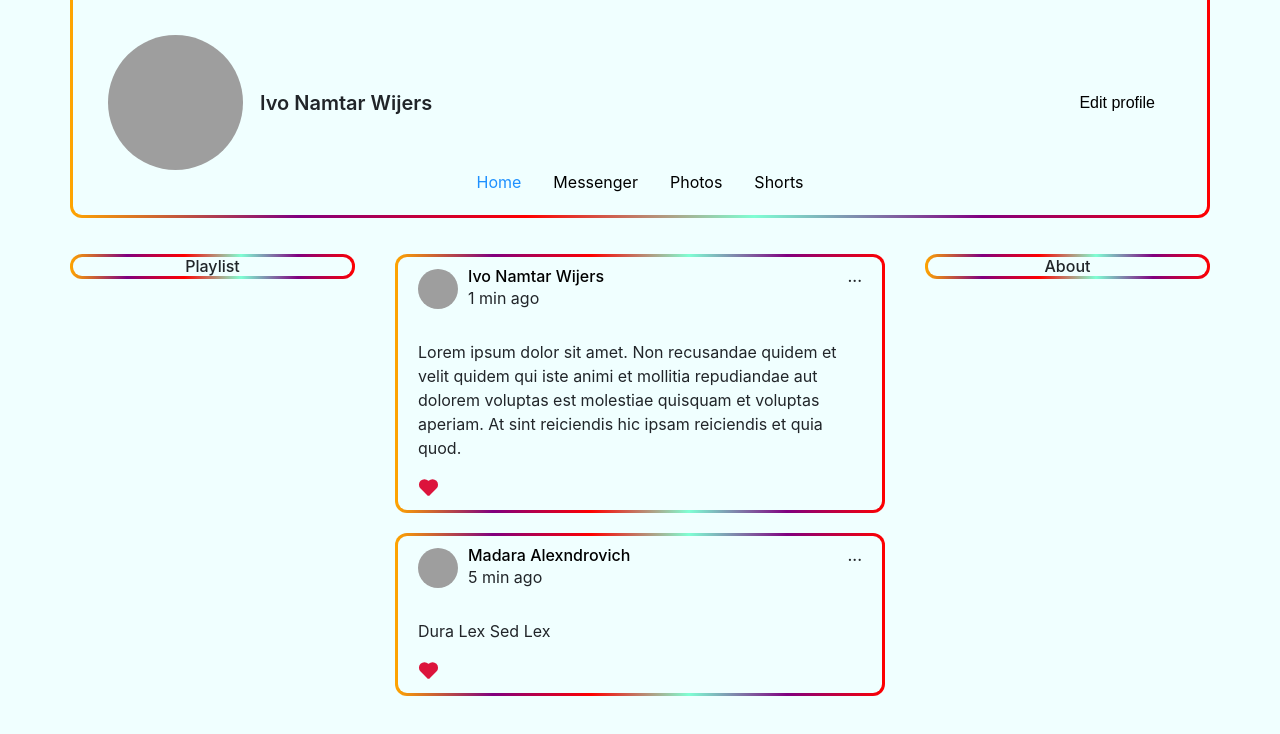
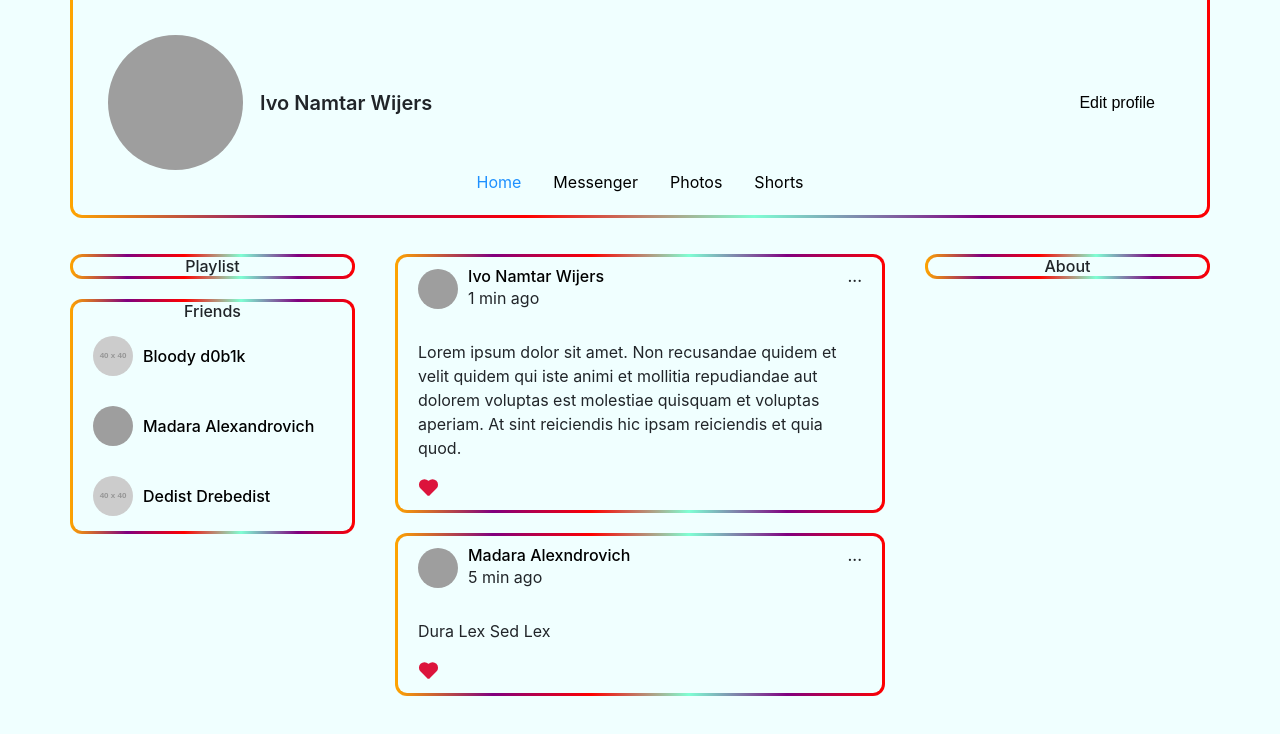
Before and after one commit to kkapchin/samurai-way-main, a React (Create React App) app: page / in a window 1280 px wide. Shown: the top 734 px of the page. Built offline with nearby package versions, Linux system fonts and the light colour scheme; grey boxes are pictures that could not be loaded.

Commit message:
friends side-block

```diff
--- a/public/css/main.css
+++ b/public/css/main.css
@@ -212,6 +212,10 @@ ul li a.active {
     width: 100%;
 }
 
+.side-block__container {
+    margin-bottom: 1.25rem;
+}
+
 .post__author {
     display: flex;
     align-items: center;
--- a/src/App.tsx
+++ b/src/App.tsx
@@ -14,8 +14,14 @@ export default function App({ state }: AppPropsType) {
         <BrowserRouter>
             <div className="app__wrap">
                 <Header />
-                <Route exact path={AppRoute.Main} render={() => <Main posts={state.main.posts}/>} />
-                <Route path={AppRoute.Messenger} render={() => <Messenger users={state.messenger.users} />} />
+                <Route
+                    exact path={AppRoute.Main}
+                    render={() => <Main posts={state.main.posts} friends={state.main.friends}/>}
+                />
+                <Route
+                    path={AppRoute.Messenger}
+                    render={() => <Messenger users={state.messenger.users} />}
+                />
             </div>
         </BrowserRouter>
     );
--- /dev/null
+++ b/src/components/friends/friend/friend.tsx
@@ -0,0 +1,24 @@
+import {AppRoute, AVATAR_PLACEHOLDER} from "../../../const";
+import {NavLink} from "react-router-dom";
+import {UserType} from "../../../types/user-type";
+
+//1. fix NavLink route to user page
+type FriendPropsType = {
+    user: UserType
+}
+export default function Friend ({ user }: FriendPropsType) {
+    return (
+        <NavLink to={`${AppRoute.Main}/${user.id}`}>
+            <div className="chat-list__item">
+                <img
+                    className="post-author__avatar"
+                    src={`${user.avatar ? user.avatar : AVATAR_PLACEHOLDER}`}
+                    alt="profile-avatar"
+                ></img>
+                <span className="d__table">
+                    <h6 className="title">{user.name}</h6>
+                </span>
+            </div>
+        </NavLink>
+    );
+}
--- /dev/null
+++ b/src/components/friends/friends.tsx
@@ -0,0 +1,17 @@
+import {UserType} from "../../types/user-type";
+import Friend from "./friend/friend";
+
+type FriendsPropsType = {
+    friends: Array<UserType>
+}
+
+export default function Friends ({ friends }: FriendsPropsType) {
+    return (
+        <div className="side-block__container grad-border">
+            <div className="side-block__content grad-bordered">
+                <h6 className="title">Friends</h6>
+                {friends.map(f => <Friend key={f.id} user={f} />)}
+            </div>
+        </div>
+    );
+}
--- /dev/null
+++ b/src/mocks/friends.ts
@@ -0,0 +1,7 @@
+import {UserType} from "../types/user-type";
+
+export const friends: Array<UserType> = [
+    {id: 1, name: 'Bloody d0b1k', avatar: ''},
+    {id: 2, name: 'Madara Alexandrovich', avatar: 'https://oyster.ignimgs.com/mediawiki/apis.ign.com/star-wars-episode-7/8/83/Jabba-the-hut.jpg?width=640'},
+    {id: 3, name: 'Dedist Drebedist', avatar: ''},
+]
--- a/src/pages/main/main.tsx
+++ b/src/pages/main/main.tsx
@@ -2,17 +2,21 @@ import About from "../../components/about/about";
 import Playlist from "../../components/playlist/playlist";
 import Wall from "../../components/wall/wall";
 import {PostType} from "../../types/post-type";
+import Friends from "../../components/friends/friends";
+import {UserType} from "../../types/user-type";
 
 type MainPropsType = {
     posts: Array<PostType>
+    friends: Array<UserType>
 }
 
-export default function Main({ posts }: MainPropsType) {
+export default function Main({ posts, friends }: MainPropsType) {
     return (
         <div className="main__page">
 
             <div className="side-block__wrap">
                 <Playlist />
+                <Friends friends={friends}/>
             </div>
 
             <Wall posts={posts}/>
--- a/src/state/state.ts
+++ b/src/state/state.ts
@@ -1,10 +1,12 @@
 import {posts} from "../mocks/posts";
 import {users} from "../mocks/users";
 import {StateType} from "../types/state-type";
+import {friends} from "../mocks/friends";
 
 const state: StateType = {
     main: {
         posts: posts,
+        friends: friends,
     },
     messenger: {
         users: users
--- a/src/types/state-type.ts
+++ b/src/types/state-type.ts
@@ -4,6 +4,7 @@ import {UserType} from "./user-type";
 export type StateType = {
     main: {
         posts: Array<PostType>
+        friends: Array<UserType>
     }
     messenger: {
         users: Array<UserType>
```
